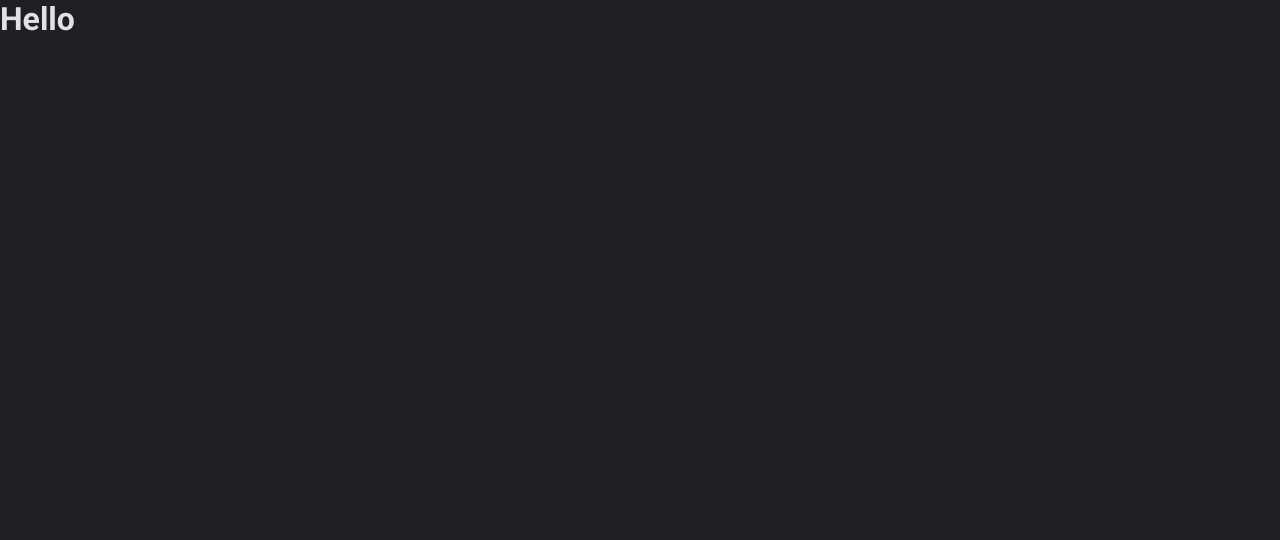
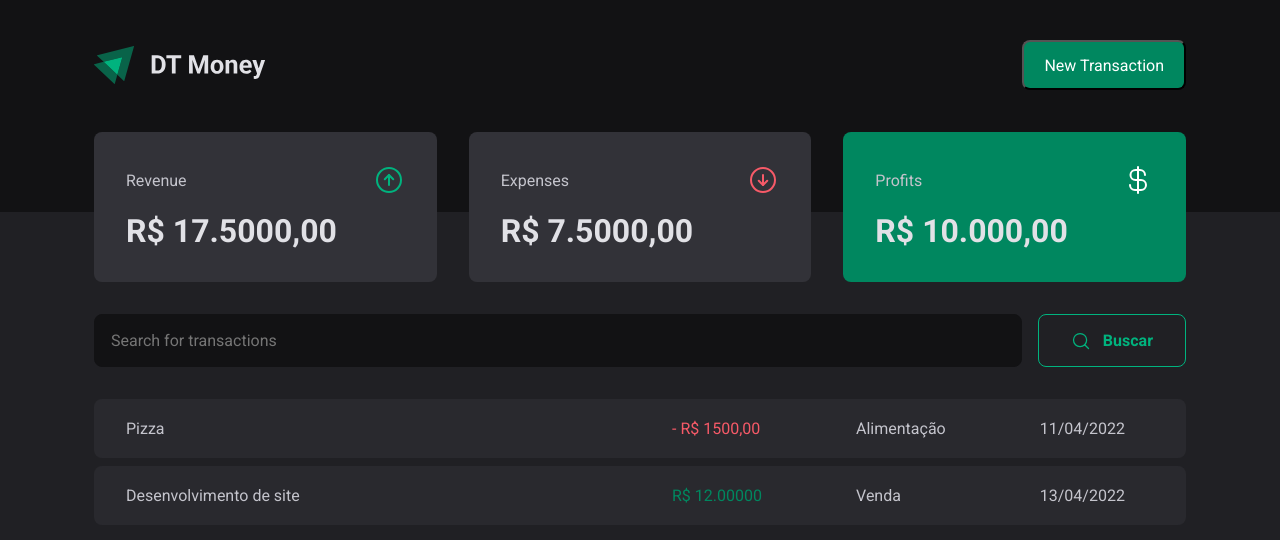
Before and after one commit to filipesaretta/co, a React (Vite) app: page / in a window 1280 px wide. Shown: the top 540 px of the page. Built offline with nearby package versions, Linux system fonts and the light colour scheme.

Commit message:
Add dialog with radix

```diff
--- a/package.json
+++ b/package.json
@@ -9,6 +9,7 @@
     "preview": "vite preview"
   },
   "dependencies": {
+    "@radix-ui/react-dialog": "^1.0.2",
     "@types/styled-components": "^5.1.26",
     "phosphor-react": "^1.4.1",
     "react": "^18.2.0",
--- a/src/App.tsx
+++ b/src/App.tsx
@@ -1,4 +1,5 @@
 import { ThemeProvider } from 'styled-components'
+import { Transactions } from './pages/Transactions'
 import { GlobalStyle } from './styles/global'
 import { defaultTheme } from './styles/themes/default'
 
@@ -7,7 +8,7 @@ export function App() {
     <ThemeProvider theme={defaultTheme}>
       <GlobalStyle />
 
-      <h1>Hello</h1>
+      <Transactions />
     </ThemeProvider>
   )
 }
--- a/src/components/Header/index.tsx
+++ b/src/components/Header/index.tsx
@@ -1,5 +1,7 @@
 import { HeaderContainer, HeaderContent, NewTransactionButton } from './styles'
 import logoImg from '../../assets/logo.svg'
+import { NewTransactionsModal } from '../NewTransactionsModal'
+import * as Dialog from '@radix-ui/react-dialog'
 
 export function Header() {
   return (
@@ -7,7 +9,12 @@ export function Header() {
       <HeaderContent>
         <img src={logoImg} alt="" />
 
-        <NewTransactionButton>New Transaction</NewTransactionButton>
+        <Dialog.Root>
+          <Dialog.Trigger asChild>
+            <NewTransactionButton>New Transaction</NewTransactionButton>
+          </Dialog.Trigger>
+          <NewTransactionsModal />
+        </Dialog.Root>
       </HeaderContent>
     </HeaderContainer>
   )
--- /dev/null
+++ b/src/components/NewTransactionsModal/index.tsx
@@ -0,0 +1,15 @@
+import * as Dialog from '@radix-ui/react-dialog'
+import { Content, Overlay } from './styles'
+
+export function NewTransactionsModal() {
+  return (
+    <Dialog.Portal>
+      <Overlay />
+      <Content>
+        <Dialog.Title>New Transaction</Dialog.Title>
+
+        <Dialog.Close />
+      </Content>
+    </Dialog.Portal>
+  )
+}
--- /dev/null
+++ b/src/components/NewTransactionsModal/styles.ts
@@ -0,0 +1,12 @@
+import * as Dialog from '@radix-ui/react-dialog'
+import styled from 'styled-components'
+
+export const Overlay = styled(Dialog.Overlay)`
+  position: fixed;
+  width: 100vw;
+  height: 100vh;
+  inset: 0;
+  background-color: rgba(0, 0, 0, 0.75);
+`
+
+export const Content = styled(Dialog.Content)``
```
Also changed, not shown: 1 other file (tests, documents, lock files or other folders).
